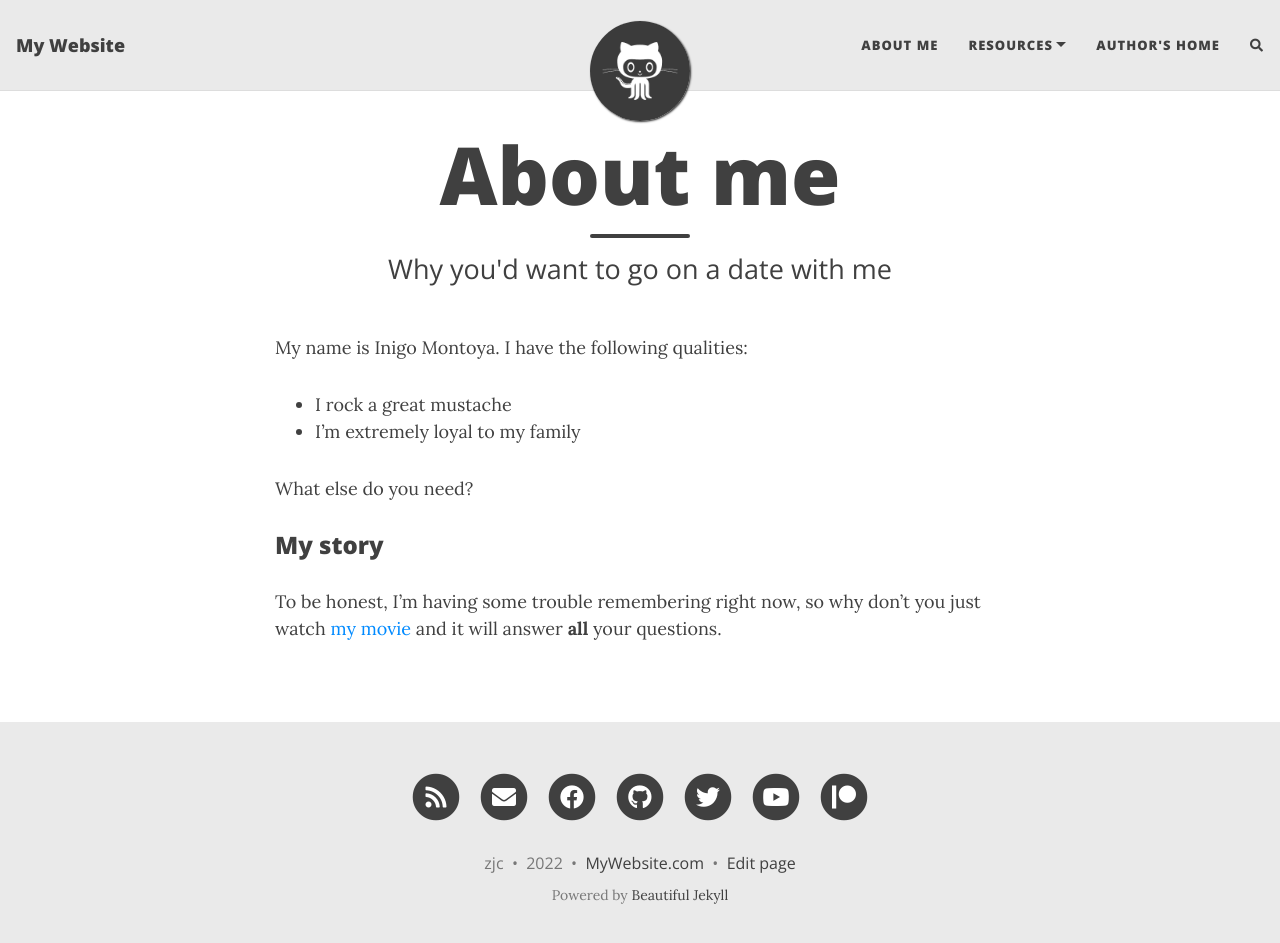
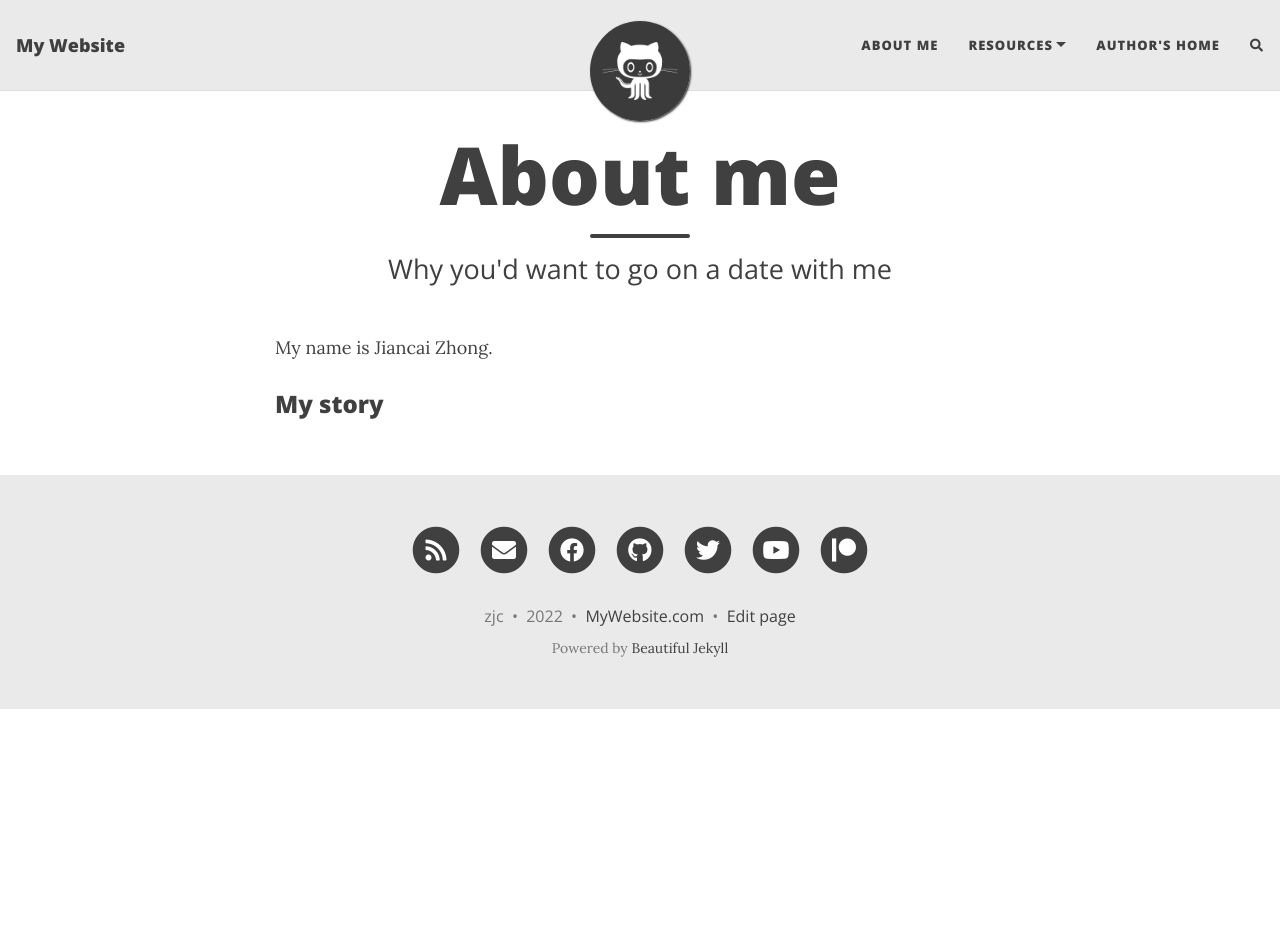
Before and after one commit to jiancailife/jiancailife.github.io, a Jekyll site: the page built from aboutme.md, in a window 1280 px wide and 956 px high. Shown: the top 943 px of the window. Built offline with Jekyll 4.4.1, drawn with Linux system fonts in a browser that asks for light colours; nearby versions of some CDN libraries; comment, search, counter and statistics services are not loaded.

Commit message:
Update aboutme.md

```diff
--- a/aboutme.md
+++ b/aboutme.md
@@ -4,13 +4,6 @@ title: About me
 subtitle: Why you'd want to go on a date with me
 ---
 
-My name is Inigo Montoya. I have the following qualities:
-
-- I rock a great mustache
-- I'm extremely loyal to my family
-
-What else do you need?
+My name is Jiancai Zhong.
 
 ### My story
-
-To be honest, I'm having some trouble remembering right now, so why don't you just watch [my movie](https://en.wikipedia.org/wiki/The_Princess_Bride_%28film%29) and it will answer **all** your questions.
```
